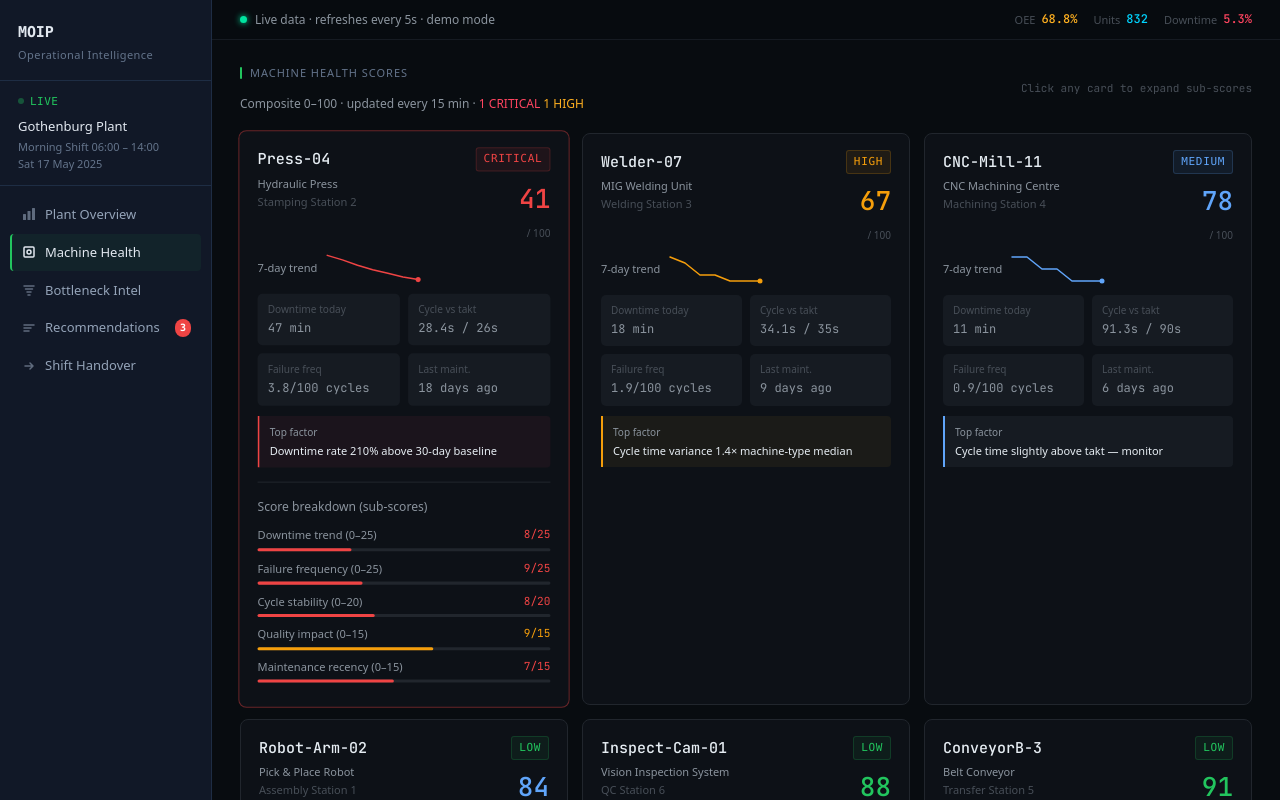
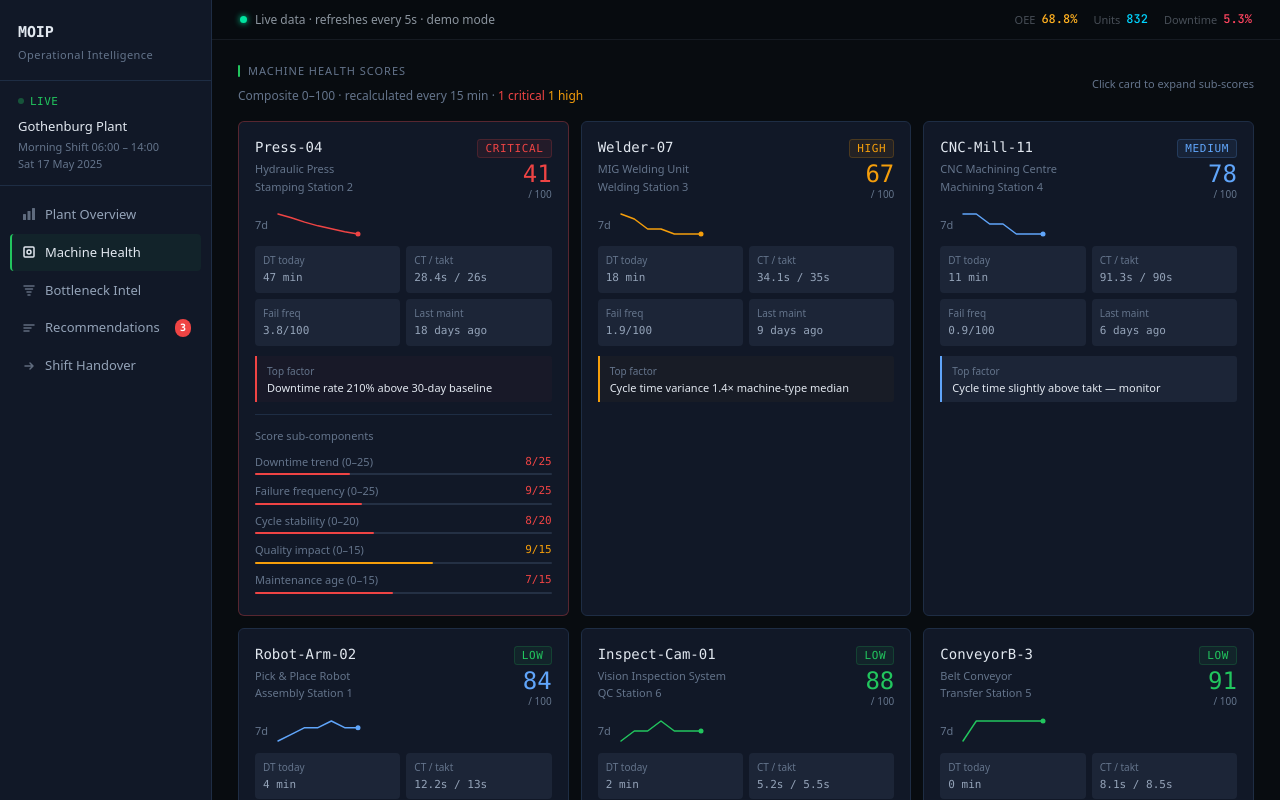
Before and after one commit to AlenChristopher/moip-prototype, a React (Vite) app: page / in a window 1280 px wide. Both pictures are taken after a click on the button "Machine Health". Shown: the top 800 px of the page. Built offline with nearby package versions, Linux system fonts and the light colour scheme.

Commit message:
Refactor MachineHealth component and sub-components

```diff
--- a/src/components/machines/MachineHealth.jsx
+++ b/src/components/machines/MachineHealth.jsx
@@ -1,17 +1,16 @@
 import React, { useState } from 'react'
 import { RiskBadge, SectionTitle, scoreColor, SparkLine } from '../shared/UI'
 
-function HealthBar({ value, max = 25, label }) {
-  const pct = Math.min(100, (value / max) * 100)
+function SubBar({ label, value, max }) {
   const color = scoreColor((value / max) * 100)
   return (
-    <div style={{ marginBottom: 8 }}>
-      <div style={{ display: 'flex', justifyContent: 'space-between', marginBottom: 4 }}>
-        <span style={{ fontSize: 11, color: '#8B949E' }}>{label}</span>
-        <span style={{ fontSize: 11, color, fontFamily: 'JetBrains Mono' }}>{value}/{max}</span>
+    <div style={{ marginBottom: 7 }}>
+      <div style={{ display: 'flex', justifyContent: 'space-between', marginBottom: 3 }}>
+        <span style={{ fontSize: 11, color: 'var(--dim)' }}>{label}</span>
+        <span style={{ fontSize: 11, color, fontFamily: 'var(--font-mono)' }}>{value}/{max}</span>
       </div>
-      <div style={{ height: 3, background: '#21262D', borderRadius: 2 }}>
-        <div style={{ height: '100%', width: `${pct}%`, background: color, borderRadius: 2, transition: 'width 0.6s ease' }} />
+      <div style={{ height: 2, background: 'var(--overlay)', borderRadius: 1 }}>
+        <div style={{ height: '100%', width: `${(value/max)*100}%`, background: color, borderRadius: 1, transition: 'width 0.6s ease' }} />
       </div>
     </div>
   )
@@ -20,84 +19,80 @@ function HealthBar({ value, max = 25, label }) {
 function MachineCard({ machine, selected, onSelect }) {
   const color = scoreColor(machine.healthScore)
   const isSelected = selected === machine.id
+  const isBad = machine.risk === 'CRITICAL' || machine.risk === 'HIGH'
+
   return (
-    <div
-      onClick={() => onSelect(isSelected ? null : machine.id)}
-      style={{
-        background: '#0D1117',
-        border: `1px solid ${isSelected ? color + '66' : '#21262D'}`,
-        borderRadius: 8,
-        padding: '16px 18px',
-        cursor: 'pointer',
-        transition: 'border-color 0.2s, transform 0.15s',
-        transform: isSelected ? 'scale(1.01)' : 'scale(1)',
-      }}
-    >
-      <div style={{ display: 'flex', justifyContent: 'space-between', alignItems: 'flex-start', marginBottom: 12 }}>
+    <div onClick={() => onSelect(isSelected ? null : machine.id)} style={{
+      background: 'var(--surface)',
+      border: `1px solid ${isSelected ? color + '50' : 'var(--border)'}`,
+      borderRadius: 6,
+      padding: '14px 16px',
+      cursor: 'pointer',
+      transition: 'border-color 0.2s',
+    }}>
+      {/* Header row */}
+      <div style={{ display: 'flex', justifyContent: 'space-between', alignItems: 'flex-start', marginBottom: 10 }}>
         <div>
-          <div style={{ fontSize: 15, fontWeight: 500, color: '#E6EDF3', fontFamily: 'JetBrains Mono', marginBottom: 3 }}>
+          <div style={{ fontSize: 14, fontWeight: 500, color: 'var(--text)', fontFamily: 'var(--font-mono)', marginBottom: 2 }}>
             {machine.name}
           </div>
-          <div style={{ fontSize: 11, color: '#8B949E' }}>{machine.type}</div>
-          <div style={{ fontSize: 11, color: '#484F58' }}>{machine.station}</div>
+          <div style={{ fontSize: 11, color: 'var(--dim)' }}>{machine.type}</div>
+          <div style={{ fontSize: 11, color: 'var(--dim)' }}>{machine.station}</div>
         </div>
-        <div style={{ display: 'flex', flexDirection: 'column', alignItems: 'flex-end', gap: 6 }}>
-          <RiskBadge risk={machine.risk} />
-          <div style={{
-            fontSize: 26, fontWeight: 500, color, fontFamily: 'JetBrains Mono',
-            transition: 'color 0.4s',
-          }}>
+        <div style={{ textAlign: 'right' }}>
+          <div style={{ marginBottom: 4 }}>
+            <RiskBadge risk={machine.risk} />
+          </div>
+          <div style={{ fontSize: 24, fontWeight: 500, color, fontFamily: 'var(--font-mono)', lineHeight: 1, transition: 'color 0.4s' }}>
             {machine.healthScore}
           </div>
-          <div style={{ fontSize: 10, color: '#484F58' }}>/ 100</div>
+          <div style={{ fontSize: 10, color: 'var(--dim)' }}>/ 100</div>
         </div>
       </div>
 
-      {/* Spark trend */}
-      <div style={{ display: 'flex', alignItems: 'center', gap: 10, marginBottom: 12 }}>
-        <span style={{ fontSize: 11, color: '#8B949E' }}>7-day trend</span>
-        <SparkLine data={machine.trend} color={color} width={90} height={28} />
+      {/* Spark + quick stats */}
+      <div style={{ display: 'flex', alignItems: 'center', gap: 10, marginBottom: 10 }}>
+        <span style={{ fontSize: 11, color: 'var(--dim)' }}>7d</span>
+        <SparkLine data={machine.trend} color={color} width={80} height={24} />
       </div>
 
-      {/* Quick stats */}
-      <div style={{ display: 'grid', gridTemplateColumns: '1fr 1fr', gap: 8 }}>
+      {/* Mini stats grid */}
+      <div style={{ display: 'grid', gridTemplateColumns: '1fr 1fr', gap: 6, marginBottom: 10 }}>
         {[
-          { label: 'Downtime today', value: `${machine.downtimeToday} min` },
-          { label: 'Cycle vs takt',  value: `${machine.cycleTime}s / ${machine.taktTime}s` },
-          { label: 'Failure freq',   value: `${machine.failureFreq}/100 cycles` },
-          { label: 'Last maint.',    value: machine.lastMaintenance },
+          { label: 'DT today', value: `${machine.downtimeToday} min` },
+          { label: 'CT / takt', value: `${machine.cycleTime}s / ${machine.taktTime}s` },
+          { label: 'Fail freq', value: `${machine.failureFreq}/100` },
+          { label: 'Last maint', value: machine.lastMaintenance },
         ].map(item => (
-          <div key={item.label} style={{ background: '#161B22', borderRadius: 5, padding: '7px 10px' }}>
-            <div style={{ fontSize: 10, color: '#484F58', marginBottom: 2 }}>{item.label}</div>
-            <div style={{ fontSize: 12, color: '#8B949E', fontFamily: 'JetBrains Mono' }}>{item.value}</div>
+          <div key={item.label} style={{
+            background: 'var(--raised)', borderRadius: 4, padding: '6px 8px',
+          }}>
+            <div style={{ fontSize: 10, color: 'var(--dim)', marginBottom: 1 }}>{item.label}</div>
+            <div style={{ fontSize: 11, color: 'var(--muted)', fontFamily: 'var(--font-mono)' }}>{item.value}</div>
           </div>
         ))}
       </div>
 
-      {/* Main factor */}
+      {/* Top factor */}
       <div style={{
-        marginTop: 10,
-        padding: '8px 10px',
-        background: machine.risk === 'CRITICAL' ? 'rgba(255,69,96,0.06)' :
-                    machine.risk === 'HIGH'     ? 'rgba(255,176,32,0.06)' : '#161B22',
-        borderRadius: 5,
+        padding: '7px 10px',
+        background: isBad ? `${color}08` : 'var(--raised)',
         borderLeft: `2px solid ${color}`,
-        borderRadius: 0,
-        borderRadius: '0 4px 4px 0',
+        borderRadius: '0 3px 3px 0',
       }}>
-        <div style={{ fontSize: 10, color: '#8B949E', marginBottom: 2 }}>Top factor</div>
-        <div style={{ fontSize: 11, color: '#E6EDF3' }}>{machine.mainFactor}</div>
+        <div style={{ fontSize: 10, color: 'var(--dim)', marginBottom: 1 }}>Top factor</div>
+        <div style={{ fontSize: 11, color: 'var(--text)', lineHeight: 1.4 }}>{machine.mainFactor}</div>
       </div>
 
-      {/* Expand prompt */}
+      {/* Sub-scores expanded */}
       {isSelected && (
-        <div style={{ marginTop: 14, paddingTop: 14, borderTop: '1px solid #21262D' }}>
-          <div style={{ fontSize: 12, color: '#8B949E', marginBottom: 10 }}>Score breakdown (sub-scores)</div>
-          <HealthBar value={machine.subScores.downtime}    max={25} label="Downtime trend (0–25)" />
-          <HealthBar value={machine.subScores.failure}     max={25} label="Failure frequency (0–25)" />
-          <HealthBar value={machine.subScores.stability}   max={20} label="Cycle stability (0–20)" />
-          <HealthBar value={machine.subScores.quality}     max={15} label="Quality impact (0–15)" />
-          <HealthBar value={machine.subScores.maintenance} max={15} label="Maintenance recency (0–15)" />
+        <div style={{ marginTop: 12, paddingTop: 12, borderTop: '1px solid var(--border)' }}>
+          <div style={{ fontSize: 11, color: 'var(--dim)', marginBottom: 8 }}>Score sub-components</div>
+          <SubBar label="Downtime trend (0–25)"    value={machine.subScores.downtime}    max={25} />
+          <SubBar label="Failure frequency (0–25)" value={machine.subScores.failure}     max={25} />
+          <SubBar label="Cycle stability (0–20)"   value={machine.subScores.stability}   max={20} />
+          <SubBar label="Quality impact (0–15)"    value={machine.subScores.quality}     max={15} />
+          <SubBar label="Maintenance age (0–15)"   value={machine.subScores.maintenance} max={15} />
         </div>
       )}
     </div>
@@ -105,35 +100,28 @@ function MachineCard({ machine, selected, onSelect }) {
 }
 
 export default function MachineHealth({ machines }) {
-  const [selected, setSelected] = useState('mch_01') // open Press-04 by default
-
+  const [selected, setSelected] = useState('mch_01')
   const sorted = [...machines].sort((a, b) => a.healthScore - b.healthScore)
   const critical = sorted.filter(m => m.risk === 'CRITICAL').length
   const high     = sorted.filter(m => m.risk === 'HIGH').length
 
   return (
-    <div style={{ padding: '24px 28px' }}>
-      <div style={{ display: 'flex', justifyContent: 'space-between', alignItems: 'center', marginBottom: 20 }}>
+    <div className="fade-up" style={{ padding: '22px 26px' }}>
+      <div style={{ display: 'flex', justifyContent: 'space-between', alignItems: 'center', marginBottom: 16 }}>
         <div>
-          <SectionTitle accent>Machine health scores</SectionTitle>
-          <div style={{ fontSize: 12, color: '#8B949E' }}>
-            Composite 0–100 · updated every 15 min · {critical > 0 && <span style={{ color: '#FF4560' }}>{critical} CRITICAL </span>}
-            {high > 0 && <span style={{ color: '#FFB020' }}>{high} HIGH</span>}
+          <SectionTitle>Machine health scores</SectionTitle>
+          <div style={{ fontSize: 12, color: 'var(--dim)', marginTop: -6 }}>
+            Composite 0–100 · recalculated every 15 min ·{' '}
+            {critical > 0 && <span style={{ color: '#EF4444' }}>{critical} critical </span>}
+            {high > 0 && <span style={{ color: '#F59E0B' }}>{high} high</span>}
           </div>
         </div>
-        <div style={{ fontSize: 11, color: '#484F58', fontFamily: 'JetBrains Mono' }}>
-          Click any card to expand sub-scores
-        </div>
+        <div style={{ fontSize: 11, color: 'var(--dim)' }}>Click card to expand sub-scores</div>
       </div>
 
-      <div style={{ display: 'grid', gridTemplateColumns: 'repeat(3, 1fr)', gap: 14 }}>
+      <div style={{ display: 'grid', gridTemplateColumns: 'repeat(3, 1fr)', gap: 12 }}>
         {sorted.map(machine => (
-          <MachineCard
-            key={machine.id}
-            machine={machine}
-            selected={selected}
-            onSelect={setSelected}
-          />
+          <MachineCard key={machine.id} machine={machine} selected={selected} onSelect={setSelected} />
         ))}
       </div>
     </div>
```
